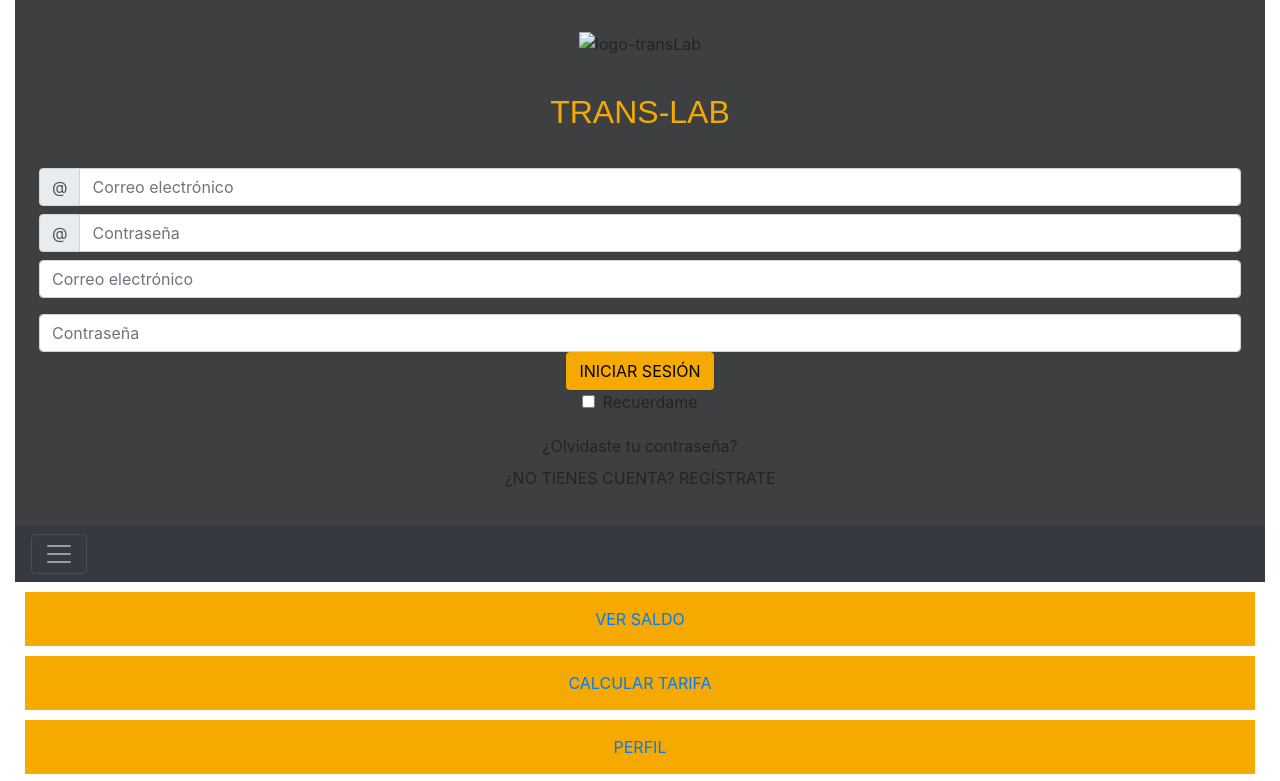
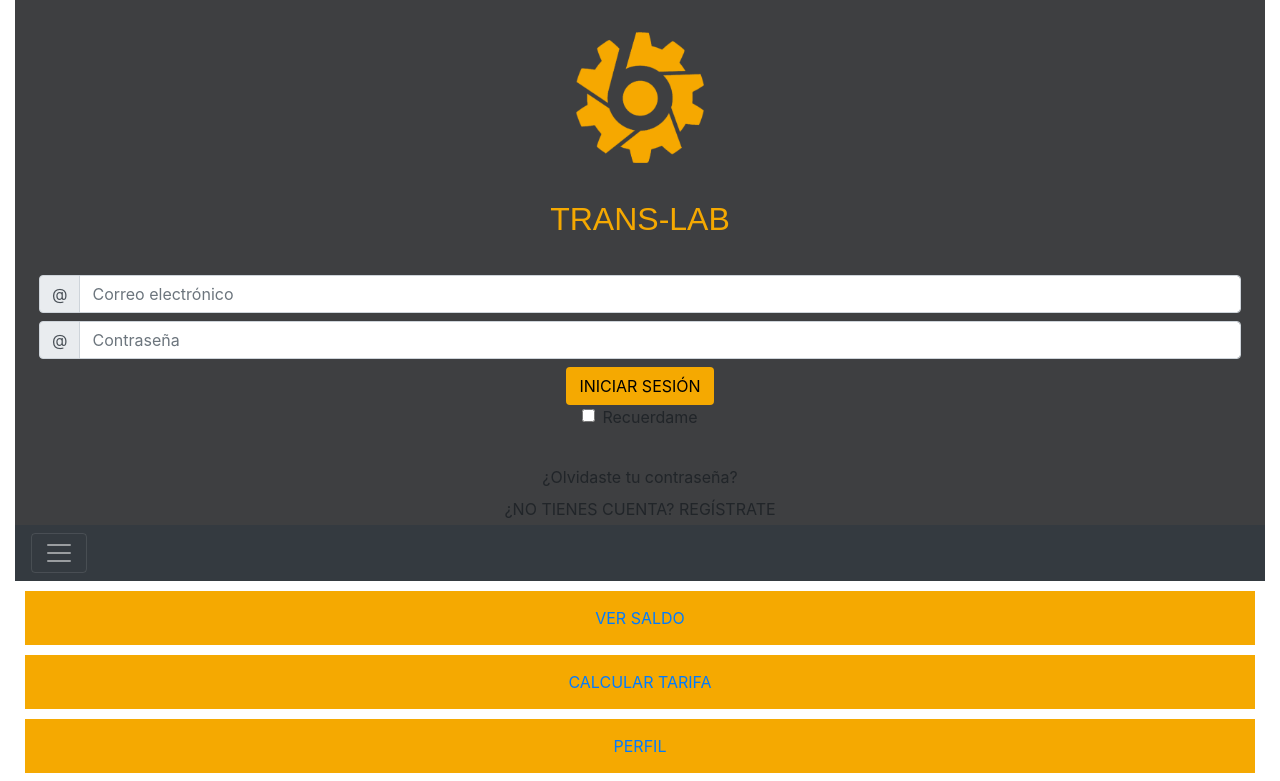
Before and after one commit to majosalazar/translab-2, a website: page index.html in a window 1280 px wide. Shown: the top 781 px of the page. Drawn offline with nearby package versions, Linux system fonts and the light colour scheme; a web font is replaced by a local one.

Commit message:
archivos enlazados

```diff
--- a/index.html
+++ b/index.html
@@ -14,14 +14,14 @@
   <!-- enlace google font -->
   <link href="https://fonts.googleapis.com/css?family=Anton|Francois+One" rel="stylesheet">
   <!-- enlace local css -->
-  <link rel="stylesheet" href="css/style.css">
+  <link rel="stylesheet" href="src/css/style.css">
   <title>TRANSLAB</title>
 </head>
 
 <body>
   <div class="container-fluid">
     <section id="login">
-      <img src="docs/imagen.png" alt="logo-transLab" id="imgLogo">
+      <img src="src/img/imagen.png" alt="logo-transLab" id="imgLogo">
       <p id="logo">TRANS-LAB</p>
       <form class="px-4 py-3">
         <div class="input-group mb-2 mr-sm-2">
@@ -37,12 +37,6 @@
           </div>
           <input type="text" class="form-control" id="inputPass" placeholder="Contraseña" pattern="[0-9]">
         </div>
-
-        <div class="form-group">
-          <input type="email" class="form-control" id="inputEmail" placeholder="Correo electrónico" pattern="[a-zA-Z0-9_]+([.][a-zA-Z0-9_]+)@[a-zA-Z0-9_]+([.][a-zA-Z0-9_]+)[.][a-zA-Z]{1,5}">
-        </div>
-        <div class="form-group">
-          <input type="password" class="form-control" id="inputPass" placeholder="Contraseña" pattern="[0-9]" </div>
           <button type="submit" class="btn" id="btnLoginIn">INICIAR SESIÓN</button>
           <div class="form-group form-check">
             <input type="checkbox" class="form-check-input" id="exampleCheck1">
@@ -146,7 +140,7 @@
   <script src="https://cdnjs.cloudflare.com/ajax/libs/popper.js/1.14.3/umd/popper.min.js" integrity="sha384-ZMP7rVo3mIykV+2+9J3UJ46jBk0WLaUAdn689aCwoqbBJiSnjAK/l8WvCWPIPm49" crossorigin="anonymous"></script>
   <script src="https://stackpath.bootstrapcdn.com/bootstrap/4.1.1/js/bootstrap.min.js" integrity="sha384-smHYKdLADwkXOn1EmN1qk/HfnUcbVRZyYmZ4qpPea6sjB/pTJ0euyQp0Mk8ck+5T" crossorigin="anonymous"></script>
   <!-- enlace local js -->
-  <script src=""></script>
+  <script src="src/js/views/dom.js"></script>
 
 
 </body>
```
Also changed, not shown: src/img/imagen.png (added), src/js/views/dom.js (added).
